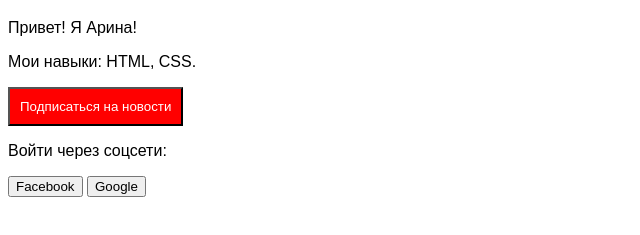
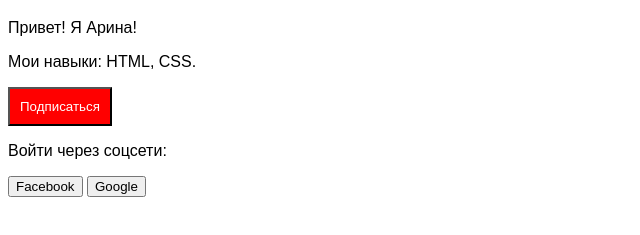
Before and after one commit to s221070/my-profile, a plain HTML site: page index.html in a window 1280 px wide. Shown: the part 61-296 px from the top of the page, without its empty margins (0-640 px from the left). Drawn offline with Linux system fonts and the light colour scheme.

Commit message:
Подписаться

```diff
--- a/index.html
+++ b/index.html
@@ -11,7 +11,7 @@
     <h1>Обо мне</h1>
     <p>Привет! Я Арина!</p>
     <p>Мои навыки: HTML, CSS.</p>
-    <button class="button">Подписаться на новости</button>
+    <button class="button">Подписаться</button>
     <form>
     <p>Войти через соцсети:</p>
     <button type="button">Facebook</button>
```
